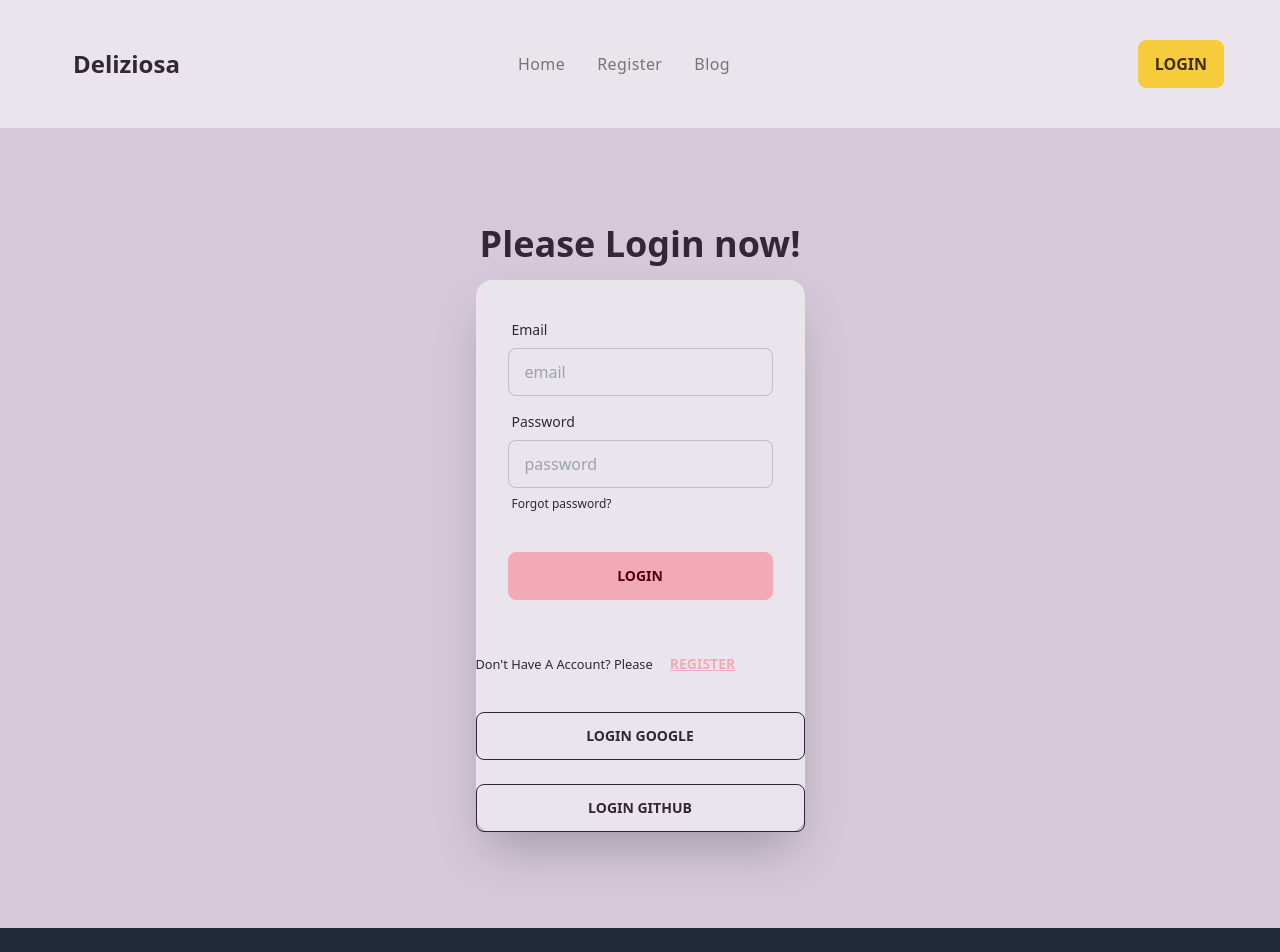
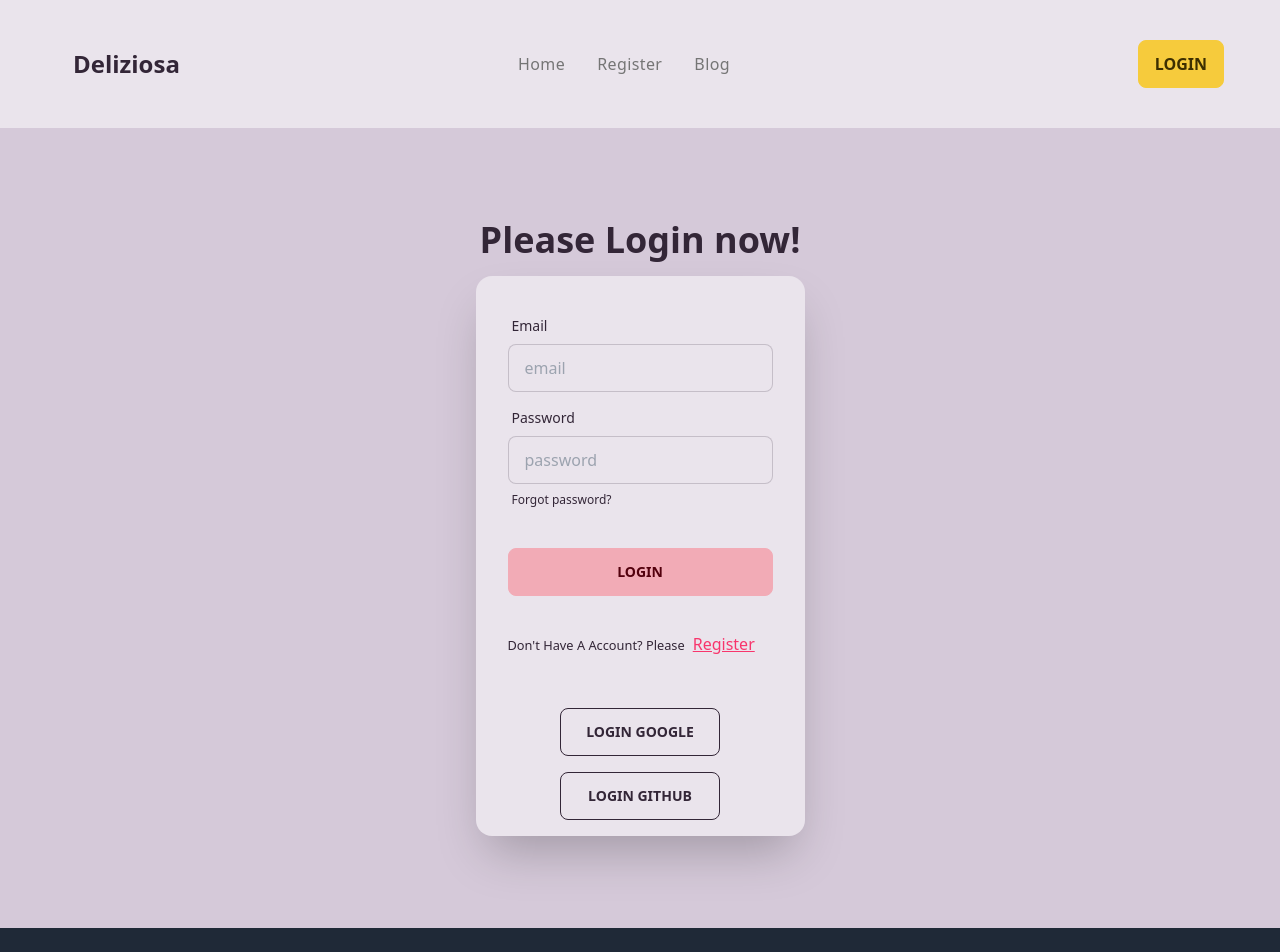
Before and after one commit to irfanurislam/cheif-hunt-client, a React (Vite) app: page /login in a window 1280 px wide. Shown: the top 952 px of the page. Built offline with nearby package versions, Linux system fonts and the light colour scheme; no server answers.

Commit message:
resposnive

```diff
--- a/src/pages/Blog/Blog.jsx
+++ b/src/pages/Blog/Blog.jsx
@@ -15,7 +15,7 @@ const Blog = () => {
     setLoading(true);
     setTimeout(() => {
       setLoading(false);
-    }, 2000);
+    }, 1000);
   }, []);
 
 
--- a/src/pages/Home/Chef.jsx
+++ b/src/pages/Home/Chef.jsx
@@ -15,7 +15,7 @@ const Chef = ({ chef }) => {
         <figure className="">
           <LazyLoad>
           <img
-          className=""
+          className="lg:h-[20rem] md:h-[18rem] object-cover lg:w-[32rem] md:w-[32rem]"
             src={picture_url}
             alt="chef"
           /></LazyLoad>
--- a/src/pages/Login/Login.jsx
+++ b/src/pages/Login/Login.jsx
@@ -102,12 +102,20 @@ const Login = () => {
               <button className="btn btn-primary">Login</button>
             </div>
             { <p className='text-error'>{error}</p>}
+
+            <div className='my-5'>
+          <Link to='/register'> <small>Don't Have A Account? Please</small><button className="link link-error ml-2 hover:text-blue-700">Register </button></Link>
+          </div>
           </form>
-          <Link to='/register'> <small>Don't Have A Account? Please</small><button className="btn btn-link">Register </button></Link>
-          <br />
-         <button onClick={handleGoogle} className="btn btn-outline">Login google</button>
-         <br />
-         <button onClick={handleGithubLogin} className='btn btn-outline'>Login Github</button>
+
+
+        <div className='mx-auto mb-4'>
+
+        <button onClick={handleGoogle} className="btn btn-outline w-40">Login google</button>
+         </div>
+         <div className='mx-auto mb-4'>
+         <button onClick={handleGithubLogin} className='btn btn-outline w-40 '>Login Github</button>
+       </div>
 
         </div>
       </div>
--- a/src/pages/Register/Register.jsx
+++ b/src/pages/Register/Register.jsx
@@ -132,8 +132,8 @@ const Register = () => {
 
             <p>
               <small>already Have a account</small>
-              <Link to="/login" className="btn btn-link">
-                Login
+              <Link to="/login" className="link link-error ml-2 hover:text-blue-700">
+                 Login
               </Link>
             </p>
           </form>
```
